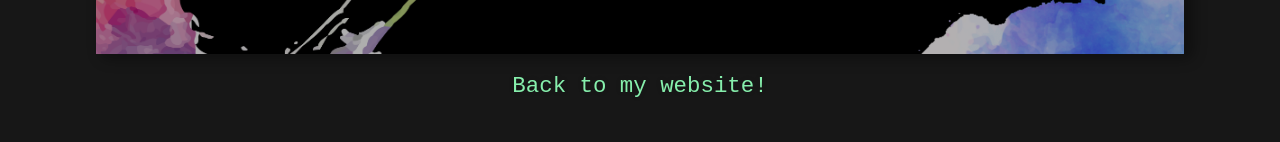
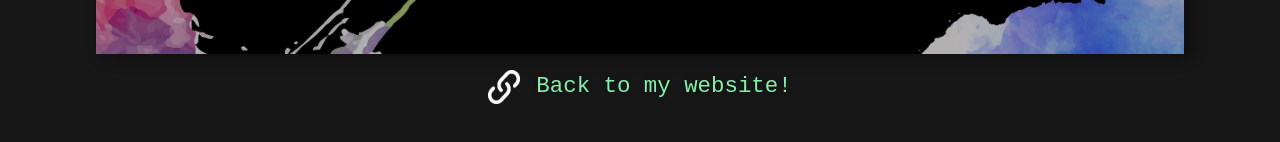
Before and after one commit to kanielrkirby/portfolio, a React (Vite) app: page /business-card in a window 1280 px wide. Shown: the part 632-774 px from the top of the page. Built offline with nearby package versions, Linux system fonts and the light colour scheme.

Commit message:
Added link icon

```diff
--- a/src/pages/BusinessCard.tsx
+++ b/src/pages/BusinessCard.tsx
@@ -7,6 +7,7 @@ import Logo from "../assets/Logo";
 import { useEffect, useState } from "react";
 import Flip from "../assets/Flip";
 import mail from "../assets/icons/mail.png";
+import link from "/link.png";
 import phone from "../assets/icons/phone.png";
 import qr from "../assets/icons/qr-code.png";
 import linkedin from "../assets/icons/linkedin.png";
@@ -182,7 +183,8 @@ export default function BusinessCard() {
         />
         <Tippy content="My Website" placement="bottom">
           <div>
-            <Link to="/" className="fancy link">
+            <Link to="/" className="fancy link group flex gap-4">
+              <img src={link} className="w-8" alt="" />
               Back to my website!
             </Link>
           </div>
```
Also changed, not shown: public/link.png (added).
